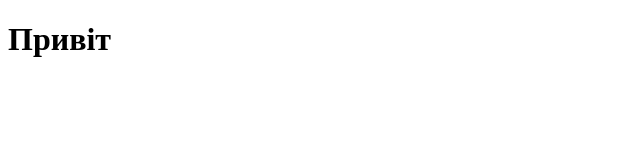
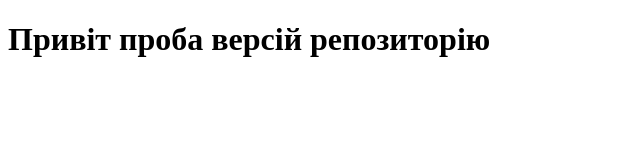
Before and after one commit to artanton/html87-anton, a plain HTML site: page index.html in a window 1280 px wide. Shown: the whole page, without its empty margins (0-640 px from the left). Drawn offline with Linux system fonts and the light colour scheme.

Commit message:
Update index2.html

```diff
--- a/index.html
+++ b/index.html
@@ -7,7 +7,7 @@
     <title>Document</title>
 </head>
 <body>
-    <h1>Привіт</h1>
+    <h1>Привіт проба версій репозиторію</h1>
 
 </body>
 </html>
```
